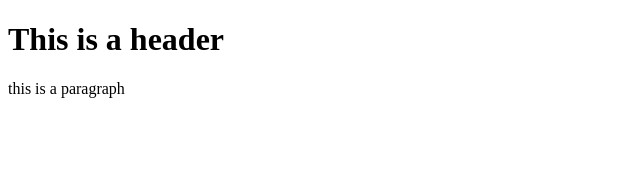
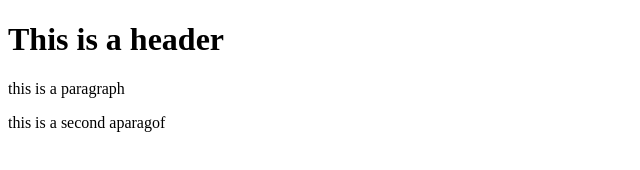
Before and after one commit to Nick-Besh/git-test, a plain HTML site: page index.html in a window 1280 px wide. Shown: the whole page, without its empty margins (0-640 px from the left). Drawn offline with Linux system fonts and the light colour scheme.

Commit message:
third commit

```diff
--- a/index.html
+++ b/index.html
@@ -3,5 +3,6 @@
     <body>
         <h1>This is a header</h1>
         <p> this is a paragraph</p>
+        <p> this is a second aparagof</p>
     </body>
 </html>
```
